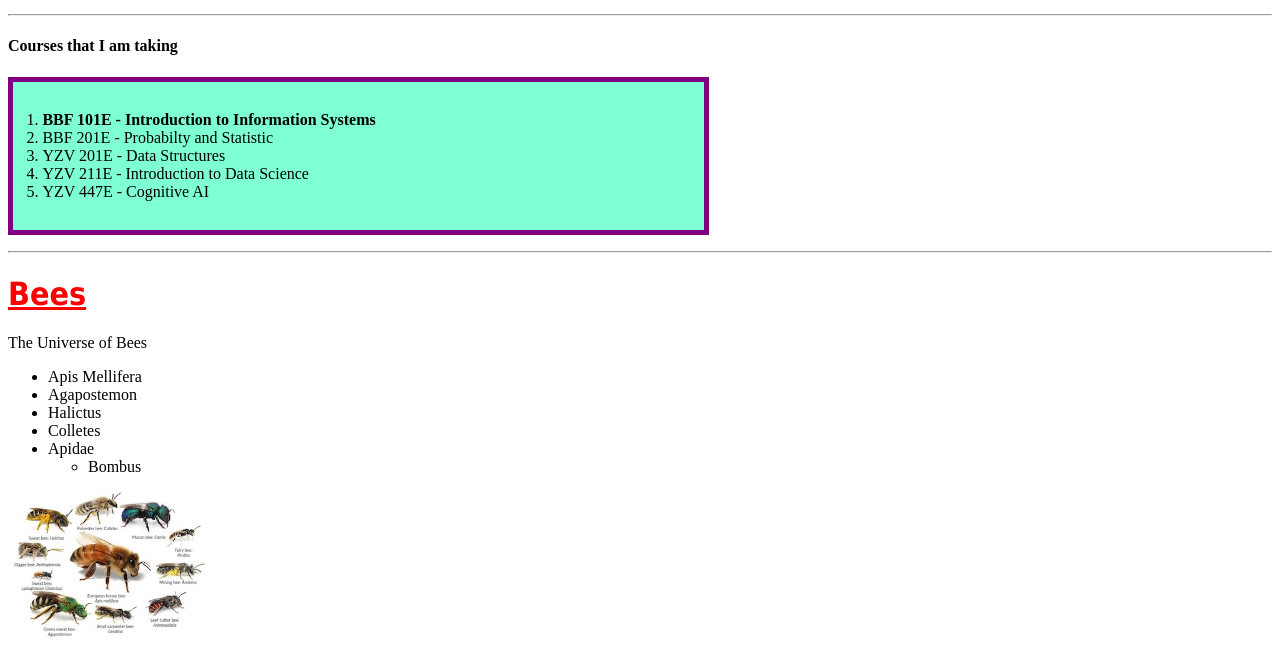
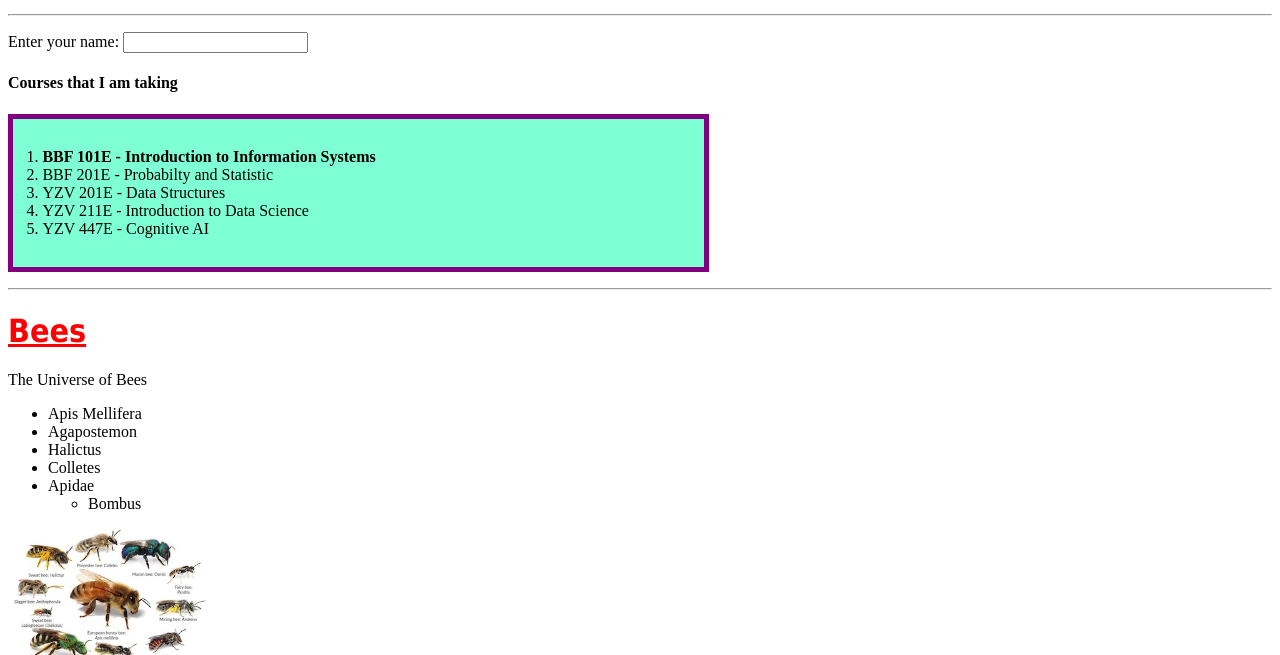
Before and after one commit to itu-itis25-oguzyu22/assignment_5, a plain HTML site: page index.html in a window 1280 px wide. Shown: the part 160-815 px from the top of the page. Drawn offline with Linux system fonts and the light colour scheme.

Commit message:
Homework 8: Input tag and onkeyup event added

```diff
--- a/index.html
+++ b/index.html
@@ -18,6 +18,15 @@
     </a>
 </p>
 <hr>
+	<p>
+    Enter your name: <input type="text" id="myInput" onkeyup="changeColor()">
+</p>
+
+<script>
+    function changeColor() {
+        document.getElementById("myInput").style.backgroundColor = "lightblue";
+    }
+</script>
 
     <h4>Courses that I am taking</h4> <ol>
         <li><strong>BBF 101E - Introduction to Information Systems</strong></li> <li>BBF 201E - Probabilty and Statistic</li> <li>YZV 201E - Data Structures</li> <li>YZV 211E - Introduction to Data Science</li> <li>YZV 447E - Cognitive AI</li> </ol>
```
